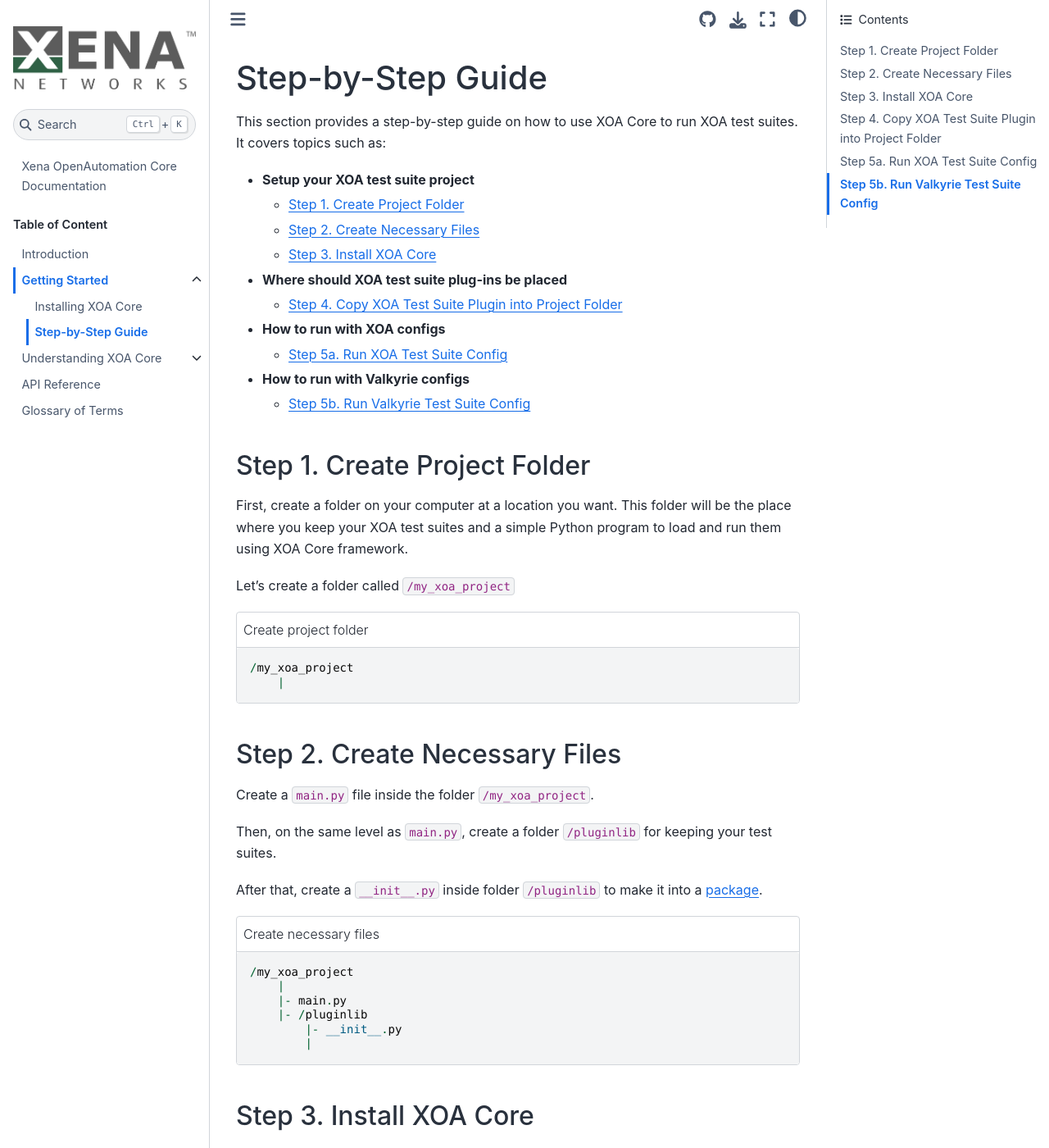
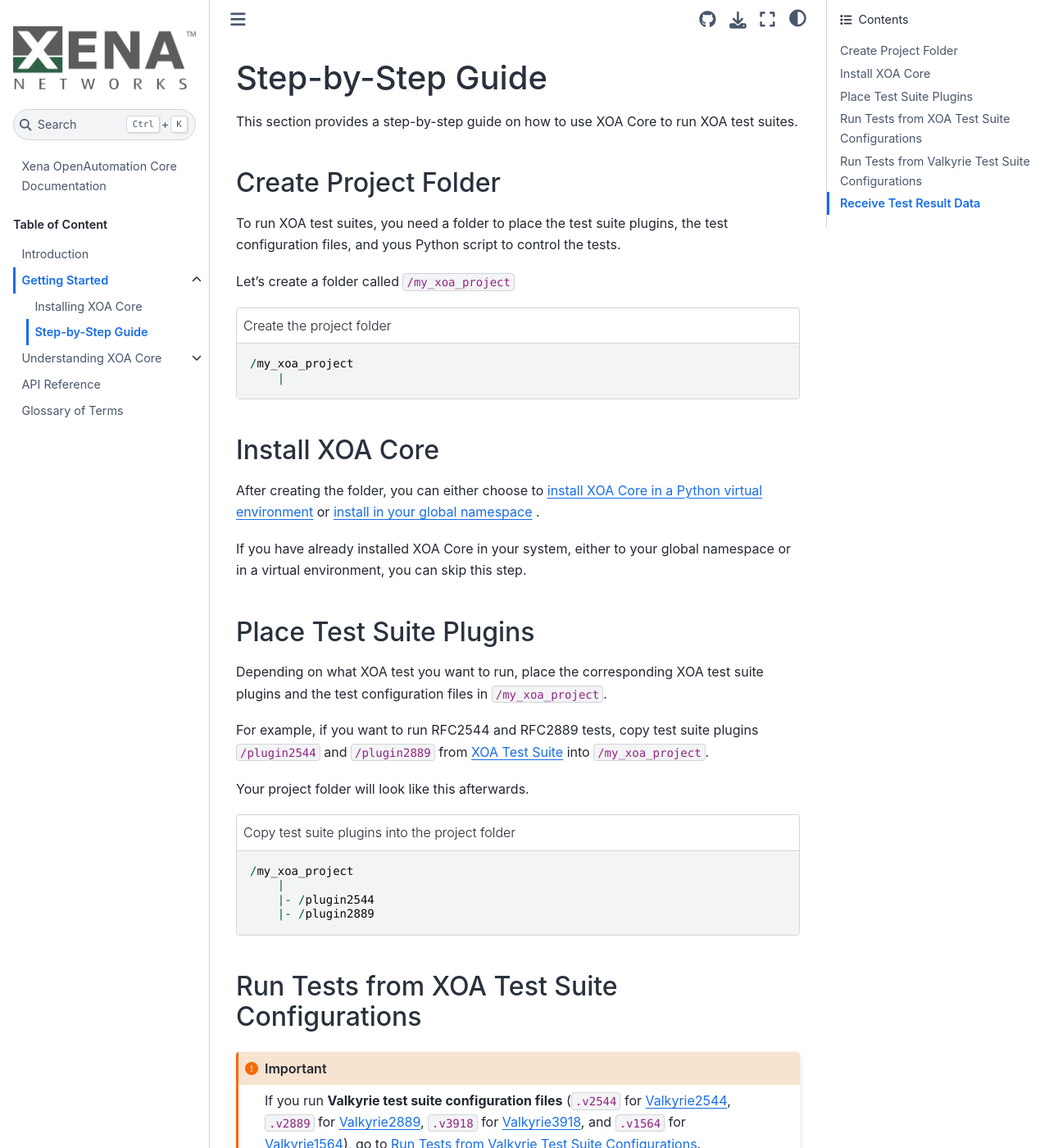
Before and after one commit to xenanetworks/open-automation-core, a Sphinx documentation site: the page built from docs/source/getting_started/step_by_step.rst, in a window 1280 px wide and 1400 px high. Shown: the whole window at 82% size. Built offline with Sphinx 7.4.7 and the Sphinx Book theme 1.1.4, drawn with Linux system fonts in a browser that asks for light colours; some of the changed text lies outside the part shown.

Commit message:
doc: Update user document

```diff
--- a/docs/source/code_example/running_valkyrie_config.py
+++ b/docs/source/code_example/running_valkyrie_config.py
@@ -23,6 +23,10 @@
     # Add tester credentials into teh controller. If already added, it will be ignored.
     # If you want to add a list of testers, you need to iterate through the list.
     await ctrl.add_tester(tester)
+
+    # Subscribe to test resource notifications.
+    async for msg in ctrl.listen_changes(types.PIPE_RESOURCES):
+        print(msg)
 
     # get rfc2544 test suite information from the core's registration
     info = ctrl.get_test_suite_info(suite_name)
--- a/docs/source/code_example/running_xoa_config.py
+++ b/docs/source/code_example/running_xoa_config.py
@@ -21,6 +21,10 @@
     # Add tester credentials into teh controller. If already added, it will be ignored.
     # If you want to add a list of testers, you need to iterate through the list.
     await ctrl.add_tester(tester)
+
+    # Subscribe to test resource notifications.
+    async for msg in ctrl.listen_changes(types.PIPE_RESOURCES):
+        print(msg)
 
     # get rfc2544 test suite information from the core's registration
     info = ctrl.get_test_suite_info(suite_name)
--- a/docs/source/getting_started/step_by_step.rst
+++ b/docs/source/getting_started/step_by_step.rst
@@ -1,98 +1,76 @@
 Step-by-Step Guide
 ===================
 
-This section provides a step-by-step guide on how to use XOA Core to run XOA test suites. It covers topics such as:
-
-* **Setup your XOA test suite project**
-
-  * `Step 1. Create Project Folder`_
-  * `Step 2. Create Necessary Files`_
-  * `Step 3. Install XOA Core`_
-
-* **Where should XOA test suite plug-ins be placed**
-
-  * `Step 4. Copy XOA Test Suite Plugin into Project Folder`_
-
-* **How to run with XOA configs**
-
-  * `Step 5a. Run XOA Test Suite Config`_
-
-* **How to run with Valkyrie configs**
-
-  * `Step 5b. Run Valkyrie Test Suite Config`_
+This section provides a step-by-step guide on how to use XOA Core to run XOA test suites.
 
 
-Step 1. Create Project Folder
-------------------------------
+Create Project Folder
+---------------------
 
-First, create a folder on your computer at a location you want. This folder will be the place where you keep your XOA test suites and a simple Python program to load and run them using XOA Core framework.
+To run XOA test suites, you need a folder to place the test suite plugins, the test configuration files, and yous Python script to control the tests.
 
 Let's create a folder called ``/my_xoa_project``
 
 .. code-block::
-    :caption: Create project folder
+    :caption: Create the project folder
 
     /my_xoa_project
         |
 
 
-Step 2. Create Necessary Files
-------------------------------
+Install XOA Core
+----------------
 
-Create a ``main.py`` file inside the folder ``/my_xoa_project``.
+After creating the folder, you can either choose to :ref:`install XOA Core in a Python virtual environment <install_core_venv>` or :ref:`install in your global namespace <install_core_global>` .
 
-Then, on the same level as ``main.py``, create a folder ``/pluginlib`` for keeping your test suites.
+If you have already installed XOA Core in your system, either to your global namespace or in a virtual environment, you can skip this step.
 
-After that, create a ``__init__.py`` inside folder ``/pluginlib`` to make it into a `package <https://docs.python.org/3/tutorial/modules.html#packages>`_.
+
+Place Test Suite Plugins
+------------------------
+
+Depending on what XOA test you want to run, place the corresponding XOA test suite plugins and the test configuration files in ``/my_xoa_project``.
+
+For example, if you want to run RFC2544 and RFC2889 tests, copy test suite plugins ``/plugin2544`` and ``/plugin2889`` from `XOA Test Suite <https://github.com/XenaNetworks/open-automation-test-suites>`_ into ``/my_xoa_project``.
+
+Your project folder will look like this afterwards.
 
 .. code-block::
-    :caption: Create necessary files
+    :caption: Copy test suite plugins into the project folder
+
+    /my_xoa_project
+        |
+        |- /plugin2544
+        |- /plugin2889
+
+
+Run Tests from XOA Test Suite Configurations
+--------------------------------------------
+
+.. important::
+
+    If you run **Valkyrie test suite configuration files** (``.v2544`` for :term:`Valkyrie2544`, ``.v2889`` for :term:`Valkyrie2889`, ``.v3918`` for :term:`Valkyrie3918`, and ``.v1564`` for :term:`Valkyrie1564`), go to `Run Tests from Valkyrie Test Suite Configurations`_.
+
+Copy your XOA test configuration ``.json`` files, e.g. ``new_2544_config.json`` and ``new_2889_config.json`` into ``/my_xoa_project`` for easy access. Then create a ``main.py`` file inside the folder ``/my_xoa_project``.
+
+.. code-block::
+    :caption: Copy XOA test configs and create main.py
 
     /my_xoa_project
         |
         |- main.py
-        |- /pluginlib
-            |- __init__.py
-            |
+        |- new_2544_config.json
+        |- new_2889_config.json
+        |- /plugin2544
+        |- /plugin2889
 
-
-Step 3. Install XOA Core
-------------------------
-
-If you have already installed XOA Core in your system, either to your global namespace or in a virtual environment, you can skip this step.
-
-Else, read :doc:`installation`.
-
-
-Step 4. Copy XOA Test Suite Plugin into Project Folder
-------------------------------------------------------
-
-Copy a test suite plugin, e.g. ``/plugin2544`` from `XOA Test Suite <https://github.com/XenaNetworks/open-automation-test-suites>`_ into ``/my_xoa_project/pluginlib``.
-
-Copy your test configuration ``json`` file, e.g. ``my2544_data.json`` into ``/my_xoa_project`` for easy access.
-
-.. code-block::
-    :caption: Copy test suite plugin into project
-
-    /my_xoa_project
-        |
-        |- main.py
-        |- my2544_data.json
-        |- /pluginlib
-            |- __init__.py
-            |- /plugin2544
-
-
-Step 5a. Run XOA Test Suite Config
-----------------------------------
-
-To run XOA test suite config files (.json files), simply run the XOA test suite config files directly, as shown below. If you want to run Valkyrie test suite config files (ended with ``.vXXXX``), go to `Step 5b. Run Valkyrie Test Suite Config`_.
+This ``main.py`` controls the test workflow, i.e. load the configuration files, start tests, receive test results, and stop tests. The example below demonstrates a basic flow for you to run XOA tests.
 
 .. literalinclude:: ../code_example/running_xoa_config.py
     :language: python
 
 
-To execute the program, simply do:
+Then simply run ``main.py``:
 
 .. tab:: Windows
     :new-set:
@@ -110,10 +88,10 @@
         [my_xoa_project]$ python3 main.py
 
 
-Step 5b. Run Valkyrie Test Suite Config
----------------------------------------
+Run Tests from Valkyrie Test Suite Configurations
+-------------------------------------------------
 
-If you want to run your Valkyrie test suite configuration files, you should use ``xoa-convert`` to convert Valkyrie test suite configuration files into XOA's, as shown in the illustration below.
+If you want to run your Valkyrie test suite configuration files, you should install ``xoa-converter``  to convert Valkyrie test suite configurations into XOA test suite configurations, as illustrated below.
 
 .. image:: ../_static/xoa_converter_illustration.png
     :width: 600
@@ -122,10 +100,39 @@
 
 .. seealso::
 
-  Read more about `XOA Config Convert <https://docs.xenanetworks.com/projects/xoa-config-converter>`_
+    Read more about installing `XOA Config Convert <https://docs.xenanetworks.com/projects/xoa-config-converter>`_
 
-The code example below shows how to convert your Valkyrie configs into XOA configs and run with XOA Core.
+
+Copy your Valkyrie test configurations e.g. ``old_2544_config.v2544`` and ``old_2889_config.v2889`` into ``/my_xoa_project`` for easy access. Then create a ``main.py`` file inside the folder ``/my_xoa_project``.
+
+.. code-block::
+    :caption: Copy Valkyrie test configs and create main.py
+
+    /my_xoa_project
+        |
+        |- main.py
+        |- old_2544_config.v2544
+        |- old_2889_config.v2889
+        |- /plugin2544
+        |- /plugin2889
+
+This ``main.py`` controls the test workflow, i.e. convert Valkyrie configs into XOA configs, load the configuration files, start tests, receive test results, and stop tests. The example below demonstrates a basic flow for you to run Valkyrie tests.
 
 .. literalinclude:: ../code_example/running_valkyrie_config.py
     :language: python
-    :emphasize-lines: 9-12, 33-37, 54-72
+
+
+Receive Test Result Data
+------------------------
+
+XOA Core sends test result data (in JSON format) to your code as shown in the example below. It is up to you to decide how to process it, either parse it and display in your console, or store them into a file.
+
+.. code-block:: python
+    :caption: Receive test result data
+
+    async for stats_data in ctrl.listen_changes(execution_id, _filter={types.EMsgType.STATISTICS}):
+        print(stats_data)
+
+.. seealso::
+
+    Read about :doc:`../understand_xoa_core/test_result_types`
--- a/docs/source/understand_xoa_core/index.rst
+++ b/docs/source/understand_xoa_core/index.rst
@@ -8,4 +8,5 @@
     ts_plugin_sys
     test_exec_sys
     data_io_sys
+    test_result_types
     migrate_from_valkyrie
```
Also changed, not shown: docs/source/getting_started/installation.rst (+24 -6 lines), docs/source/understand_xoa_core/data_io_sys.rst (+8 -9 lines), docs/source/understand_xoa_core/test_result_types.rst (added, +40 -0 lines).
